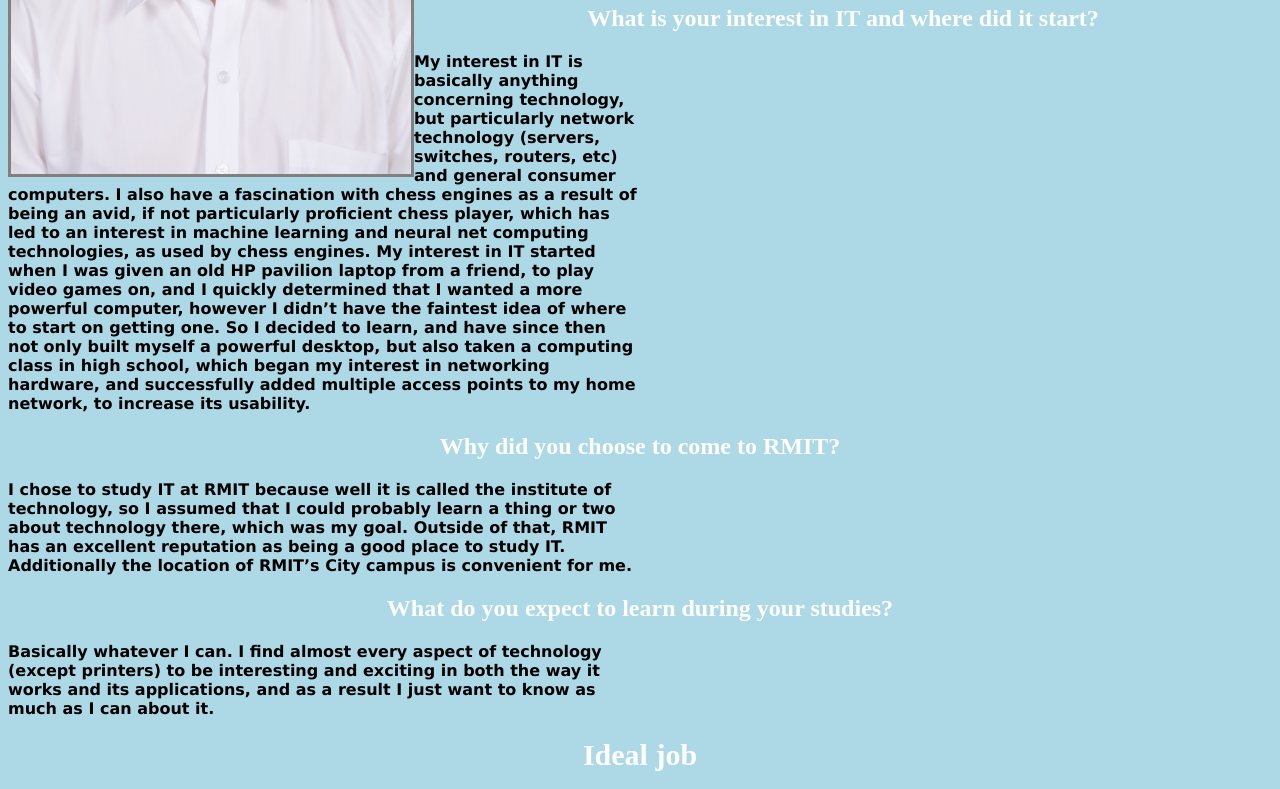
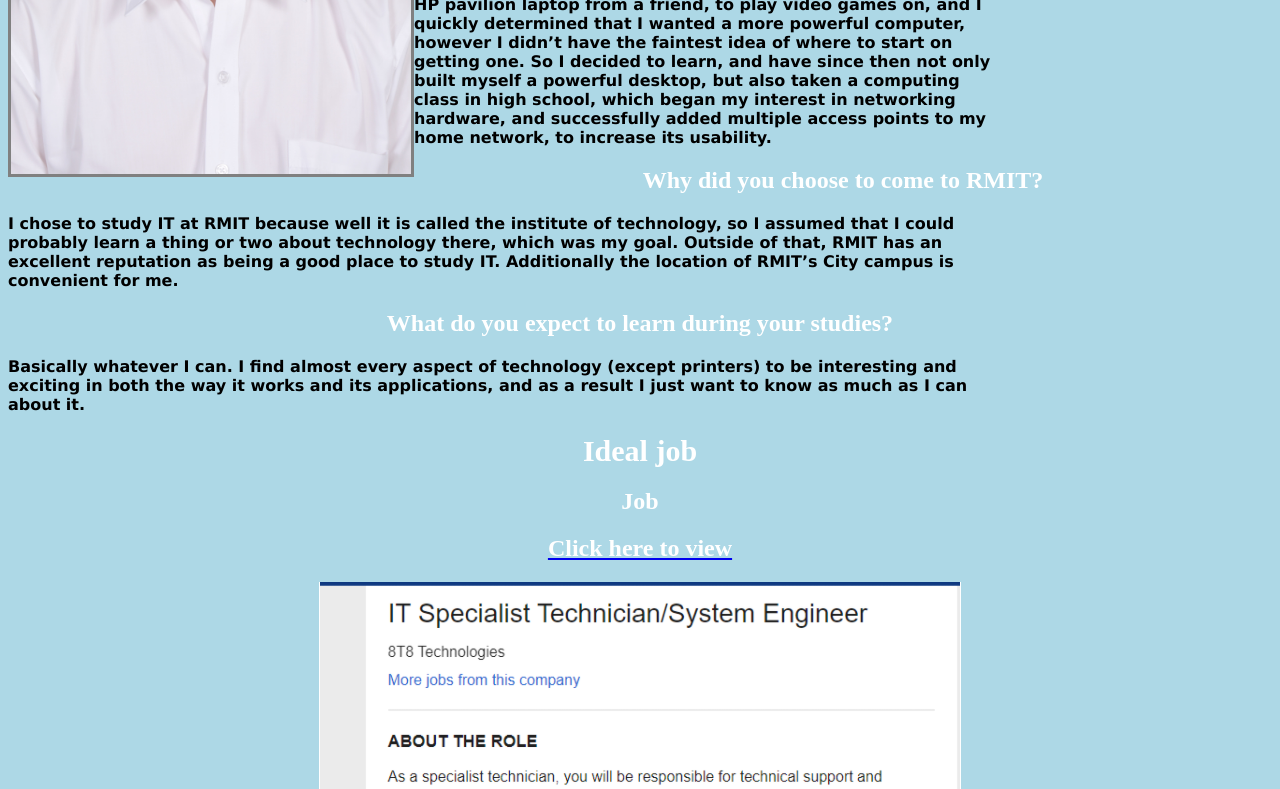
Before and after one commit to JR33/IntrotoIT-1, a plain HTML site: page index.html in a window 1280 px wide. Shown: the part 447-1236 px from the top of the page. Drawn offline with Linux system fonts and the light colour scheme.

Commit message:
Update styles.css

```diff
--- a/styles.css
+++ b/styles.css
@@ -16,7 +16,7 @@ p {
   font-size: 16px;
   color: black;
   text-align: left;
-  width: 50%;
+  width: 1000px;
 }
 .me {
 	width: 400px;
```
